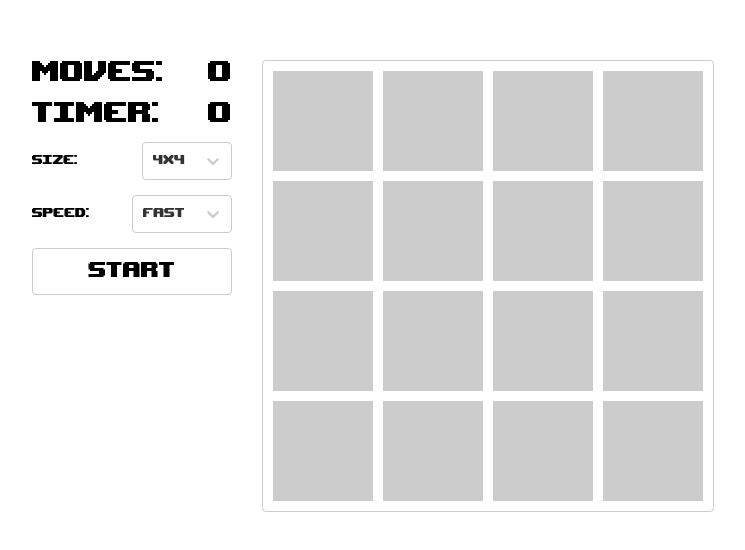
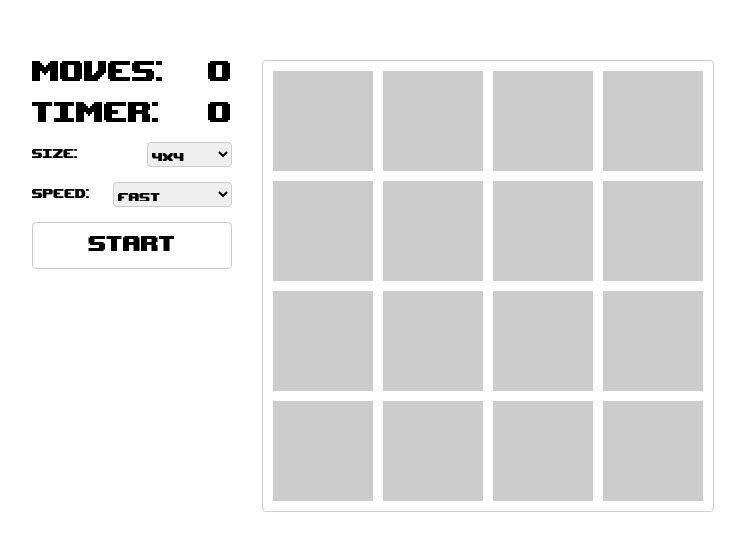
Before and after one commit to RustamV/memory, a React (Create React App) app: page / in a window 1280 px wide. Shown: the top 550 px of the page, without its empty margins (267-1012 px from the left). Built offline with nearby package versions, Linux system fonts and the light colour scheme.

Commit message:
add types & custom select

```diff
--- a/package.json
+++ b/package.json
@@ -16,7 +16,6 @@
     "react-dom": "^17.0.2",
     "react-modal": "^3.14.3",
     "react-scripts": "4.0.3",
-    "react-select": "^5.1.0",
     "typescript": "^4.4.4",
     "web-vitals": "^1.1.2"
   },
--- a/src/components/Cell/index.tsx
+++ b/src/components/Cell/index.tsx
@@ -1,6 +1,7 @@
+import { SpeedType } from "../../helpers";
+import Back from "../../images/back.png";
 import styles from "./index.module.scss";
 import cn from "classnames";
-import Back from "../../images/back.png";
 
 const Cell = ({
     content,
@@ -12,8 +13,8 @@ const Cell = ({
     content: string;
     isActive: boolean;
     isOpened: boolean;
-    onClick: any;
-    speed: any;
+    onClick: React.MouseEventHandler<HTMLDivElement>;
+    speed: SpeedType;
 }) => {
     return (
         <div
--- a/src/components/Game/index.tsx
+++ b/src/components/Game/index.tsx
@@ -1,14 +1,14 @@
 import { useEffect, useState } from "react";
 import { Grid, Timer, Select } from "../index";
+import { config, SpeedType, SizeType } from "../../helpers";
 import Modal from "react-modal";
-import { config } from "../../helpers";
 import styles from "./index.module.scss";
 
 const { sizeOptions, speedOptions } = config;
 
 const Game = () => {
-    const [size, setSize] = useState<any>(sizeOptions[0]);
-    const [speed, setSpeed] = useState<any>(speedOptions[0]);
+    const [size, setSize] = useState<SizeType>(sizeOptions[0]);
+    const [speed, setSpeed] = useState<SpeedType>(speedOptions[0]);
     const [movesCount, setMovesCount] = useState<number>(0);
     const [gameStatus, setGameStatus] = useState<string>("not-started");
     const [modalVisible, setModalVisible] = useState<boolean>(false);
@@ -24,12 +24,14 @@ const Game = () => {
         setGameStatus("not-started");
     };
 
-    const onChangeSize = (option: any) => {
-        setSize(option);
+    const onChangeSize = (event: React.ChangeEvent<HTMLSelectElement>) => {
+        const newOption: SizeType = sizeOptions.find((item) => item.id === +event.target.value) ?? sizeOptions[0];
+        setSize(newOption);
     };
 
-    const onChangeSpeed = (option: any) => {
-        setSpeed(option);
+    const onChangeSpeed = (event: React.ChangeEvent<HTMLSelectElement>) => {
+        const newOption: SpeedType = speedOptions.find((item) => item.id === +event.target.value) ?? speedOptions[0];
+        setSpeed(newOption);
     };
 
     const onModalClose = () => {
@@ -46,11 +48,11 @@ const Game = () => {
                 <Timer gameStatus={gameStatus} />
                 <div className={styles.size}>
                     <span>Size:</span>
-                    <Select options={sizeOptions} onChange={onChangeSize} defaultValue={size} value={size} />
+                    <Select options={sizeOptions} onChange={onChangeSize} />
                 </div>
                 <div className={styles.speed}>
                     <span>Speed:</span>
-                    <Select options={speedOptions} onChange={onChangeSpeed} defaultValue={speed} value={speed} />
+                    <Select options={speedOptions} onChange={onChangeSpeed} />
                 </div>
                 <button onClick={startGame} className={styles.startButton}>
                     start
--- /dev/null
+++ b/src/components/Select/index.module.scss
@@ -0,0 +1,7 @@
+.select {
+    padding: 5px 30px 5px 0;
+    font-family: "UpheavalPro";
+    font-size: 18px;
+    border-color: #ccc;
+    border-radius: 4px;
+}
--- a/src/components/Select/index.tsx
+++ b/src/components/Select/index.tsx
@@ -1,36 +1,25 @@
-import { default as ReactSelect } from "react-select";
+import { SpeedType, SizeType } from "../../helpers";
+import styles from "./index.module.scss";
+
+type MyOption = SpeedType | SizeType;
 
 const Select = ({
-    className,
-    components,
     options,
-    onChange,
-    defaultValue,
-    value,
-    ...props
+    onChange
 }: {
-    className?: string;
-    components?: [];
-    options: any;
-    defaultValue: any;
-    onChange: any;
-    value: any;
+    options: MyOption[];
+    onChange: (event: React.ChangeEvent<HTMLSelectElement>) => void;
 }) => {
     return (
-        <ReactSelect
-            defaultValue={defaultValue}
-            onChange={onChange}
-            value={value}
-            options={options}
-            isSearchable={false}
-            className={className}
-            classNamePrefix="select"
-            components={{
-                IndicatorSeparator: () => null,
-                ...components
-            }}
-            {...props}
-        />
+        <select onChange={onChange} className={styles.select}>
+            {options.map((option) => {
+                return (
+                    <option key={option.id} value={option.id}>
+                        {option.label}
+                    </option>
+                );
+            })}
+        </select>
     );
 };
 
--- a/src/helpers/config.ts
+++ b/src/helpers/config.ts
@@ -1,4 +1,6 @@
-const config = {
+import { configType } from "./types";
+
+const config: configType = {
     defaultGridSize: 4,
     defaultFlipTime: 1500,
     sizeOptions: [
--- a/src/helpers/index.ts
+++ b/src/helpers/index.ts
@@ -1,2 +1,3 @@
 export { default as config } from "./config";
 export { default as shuffleArray } from "./shuffleArray";
+export * from "./types";
--- /dev/null
+++ b/src/helpers/types.ts
@@ -0,0 +1,26 @@
+type SizeProperties = {
+    width: number,
+    height: number,
+}
+
+type SpeedType = {
+    id: number;
+    label: string;
+    value: number;
+}
+
+type SizeType = {
+    id: number;
+    label: string;
+    value: SizeProperties;
+}
+
+type configType = {
+    defaultGridSize: number,
+    defaultFlipTime: number,
+    sizeOptions: SizeType[],
+    speedOptions: SpeedType[],
+    content: string[],
+}
+
+export type { SpeedType, SizeType, configType } ;
```
Also changed, not shown: src/components/Grid/index.tsx (+7 -7 lines), 1 other file (tests, documents, lock files or other folders).
